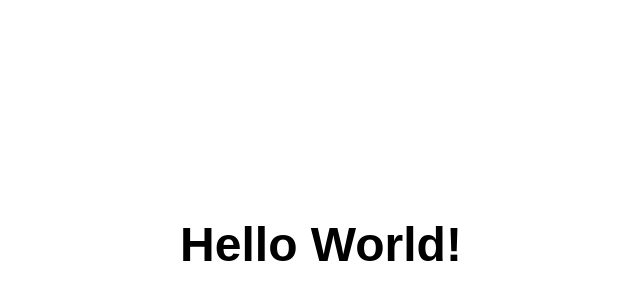
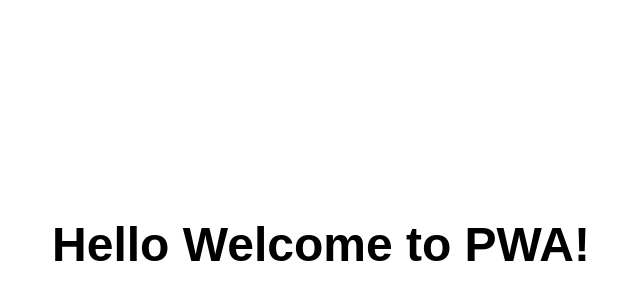
Before and after one commit to mamunme12/hello-pwa, a plain HTML site: page index.html in a window 1280 px wide. Shown: the part 156-463 px from the top of the page, without its empty margins (319-959 px from the left). Drawn offline with Linux system fonts and the light colour scheme.

Commit message:
new repo

```diff
--- a/index.html
+++ b/index.html
@@ -17,7 +17,7 @@
 </head>
 <body class="fullscreen">
   <div class="container">
-    <h1 class="title">Hello World!</h1>
+    <h1 class="title">Hello Welcome to PWA!</h1>
   </div>
   <script src="js/main.js"></script>
 </body>
```
Also changed, not shown: 1 other file.
